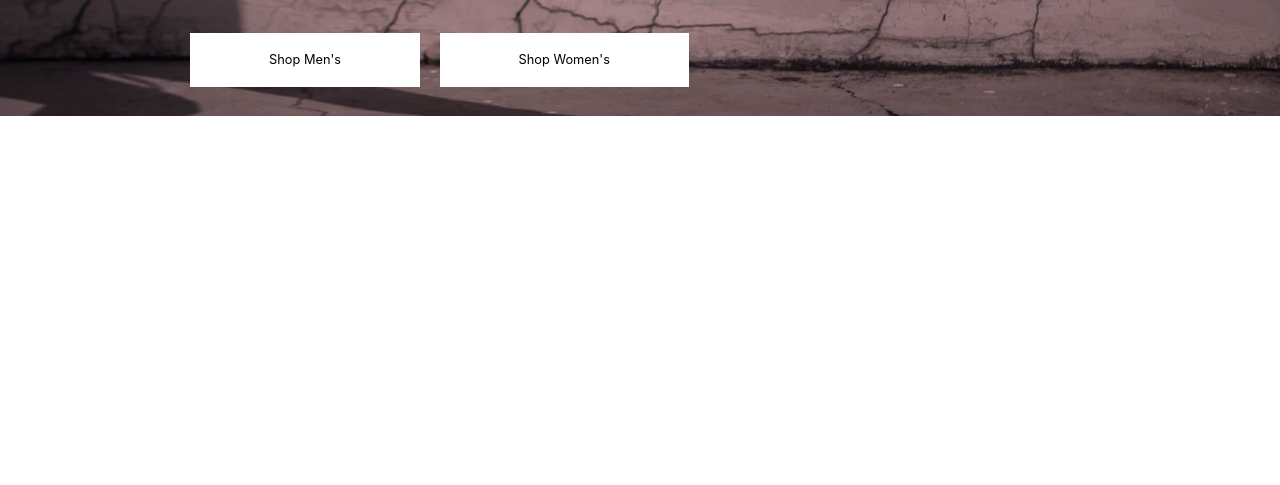
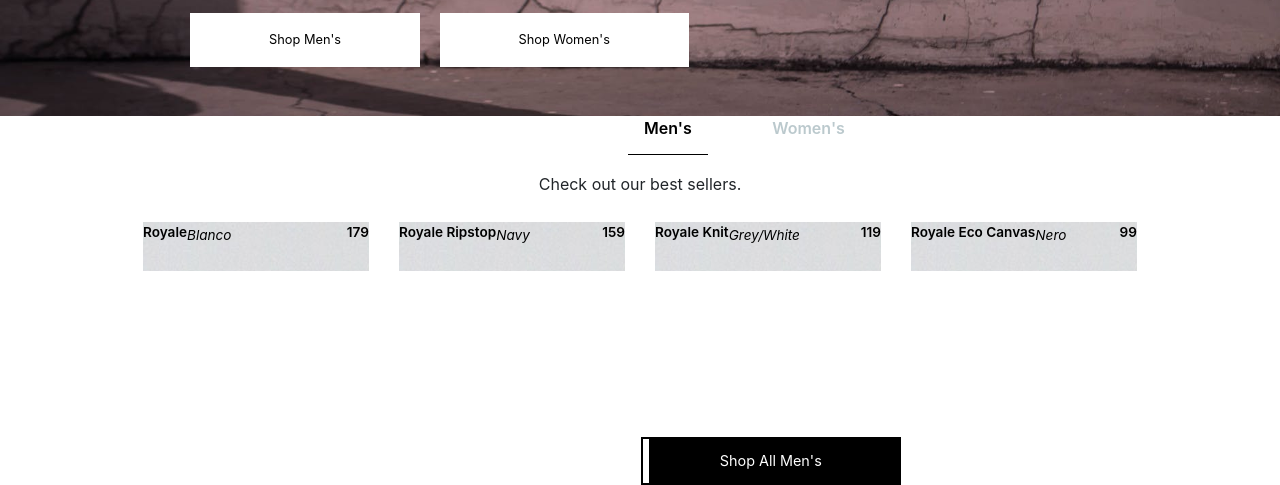
Before and after one commit to Gokhularamanan/E-Shopping-Website, a plain HTML site: page Index.html in a window 1280 px wide. Shown: the part 604-1089 px from the top of the page. Before the commit the page ends 800 px from the top, so only its background shows below. Drawn offline with nearby package versions, Linux system fonts and the light colour scheme.

Commit message:
dought commit

```diff
--- a/Index.html
+++ b/Index.html
@@ -34,7 +34,7 @@
         </div>
      </div>
     </header>
-    <!-- <section class="section-Typeshoe">
+    <section class="section-Typeshoe">
         <div class="shoe-type">
             <a href="#" class="opt-men">Men's</a>
             <a href="#" class="opt-wom">Women's</a>
@@ -43,38 +43,40 @@
         <div class="container">
             <div class="row">
                 <div class="col span-1-of-4">
-                    <img src="Images/background-image.jpeg"/>
-                    <p>Royale</p>
-                    <p>179</p>
-                    <p>Blanco</p>
+                <div class="men-img-1">
+                    <a href="#" class="title-shoe">Royale</a>
+                    <a href="#" class="model-shoe">179</a>
+                    <a href="#" class="brand-shoe">Blanco</a>
+                </div>
                 </div>
                 <div class="col span-1-of-4">
-                    <img src="Images/background-image.jpeg"/>
-                    <p>Royale Ripstop</p>
-                    <p>159</p>
-                    <p>Navy</p>
-                </div>
-                <div class="col span-1-of-4">
-                    <img src="Images/background-image.jpeg"/>
-                    <p>Royale Knit</p>
-                    <p>119</p>
-                    <p>Grey/White</p>
-                </div>
-                <div class="col span-1-of-4">
-                    <img src="Images/background-image.jpeg"/>
-                    <p>Royale Eco Canvas</p>
-                    <p>99</p>
-                    <p>Nero</p>
+                    <div class="men-img-2">
+                    <a href="#" class="title-shoe">Royale Ripstop</a>
+                    <a href="#" class="model-shoe">159</a>
+                    <a href="#" class="brand-shoe">Navy</a>
                 </div>
             </div>
+                <div class="col span-1-of-4">
+                    <div class="men-img-3">
+                    <a href="#" class="title-shoe">Royale Knit</a>
+                    <a href="#" class="model-shoe">119</a>
+                    <a href="#" class="brand-shoe">Grey/White</a>
+                </div>
+            </div>
+                <div class="col span-1-of-4">
+                    <div class="men-img-4">
+                    <a href="#" class="title-shoe">Royale Eco Canvas</a>
+                    <a href="#" class="model-shoe">99</a>
+                    <a href="#" class="brand-shoe">Nero</a>
+                </div>
+            </div>
+            </div>
           </div>
-          <div class="all-mens">
-            <a href="#" class="btn btn-allmens">Shop All Men's</a>
+          <div class="row">
+            <a href="#" class="btn-allmens">Shop All Men's</a>
          </div>
-        </section> -->
-       <section class="page">
-           <p>Hello</p>
-       </section>
+        </section>
+
 
 
 
--- a/css/style.css
+++ b/css/style.css
@@ -6,15 +6,13 @@
     margin: 0;
     box-sizing: border-box;
 }
-
-html
+body
 {
     background-color: #fff;
     font-family: 'Lato','Arial',sans-serif;
     text-rendering: optimizeLegibility;
     overflow-x: hidden;
     height: 100vh;
-    margin: auto;
 }
 
 .clearfix {zoom: 1;}
@@ -42,7 +40,7 @@ html
 
 .main-content
 {
-    margin: 200px 500px 0 190px;
+    margin: 180px 500px 0 190px;
     color: #fff;
     line-height: 2rem;
     padding:150px 0 0 0;
@@ -226,6 +224,7 @@ html
     max-width:80%;
     margin: auto;
     height: auto;
+    padding: 45rem 0 0 0;
 }
 
 .opt-men
@@ -263,9 +262,7 @@ html
 
 .section-Typeshoe img
 {
-    width: 100%;
-    height: 100%;
-    margin:10px 20px 15px 0;
+
 
 }
 
@@ -274,13 +271,14 @@ html
     width: 28.3%;
 }
 
-.btn-allmens
+.btn-allmens:link
 {
-    box-shadow: inset -250px 0 0 0 #000;
-    border: 2px solid #000;
+    box-shadow: inset -250px 0 0 0 #000 !important;
+    border: 2px solid #000 !important;
     color:#fff !important;
-    font-size: 80%;
-    margin: 80px 100px 0px 100px;
+    font-size: 90%;
+    padding:0.7rem 4.8rem;
+    margin: 11rem 0rem 0 33rem;
     -webkit-transition: ease-out 0.4s;
     -moz-transition: ease-out 0.4s;
     transition: ease-out 0.4s;
@@ -288,8 +286,92 @@ html
 }
 
 .btn-allmens:hover
+{
+      box-shadow: inset 0 0 0 0 #000 !important;
+      color: #000 !important;
+      text-decoration:none;
+}
 
+.title-shoe
 {
-      box-shadow: inset 0 0 0 0 #000;
-      color: #fff !important;
+    font-size:85%;
+    font-weight: 600;
+    float: left;
+    color: #000;
 }
+
+.title-shoe:hover
+{
+    text-decoration:none;
+    color: #000;
+}
+.model-shoe
+{
+    font-size:85%;
+    font-weight: 600;
+    float: right;
+    color: #000;
+}
+.model-shoe:hover
+{
+    text-decoration:none;
+    color: #000;
+}
+.brand-shoe
+{
+    font-style: italic;
+    font-size:85%;
+    /* margin:35px 0 0 15px; */
+    color: #000;
+}
+.brand-shoe:hover
+{
+    text-decoration:none;
+    color: #000;
+}
+
+.men-img-1
+{
+    background:url(../Images/mens-1.jpg);
+    width: 100%;
+    height: 100%;
+    margin:10px 20px 15px 0;
+}
+.men-img-1:hover
+{
+   background:url(../Images/background-image.jpeg);
+}
+
+.men-img-2
+{
+    background:url(../Images/mens-1.jpg);
+    width: 100%;
+    height: 100%;
+    margin:10px 20px 15px 0;
+}
+.men-img-2:hover
+{
+   background:url(../Images/background-image.jpeg);
+}
+.men-img-3
+{
+    background:url(../Images/mens-1.jpg);
+    width: 100%;
+    height: 100%;
+    margin:10px 20px 15px 0;
+}
+.men-img-3:hover
+{
+   background:url(../Images/background-image.jpeg);
+}
+.men-img-4
+{
+    background:url(../Images/mens-1.jpg);
+    width: 100%;
+    height: 100%;
+    margin:10px 20px 15px 0;
+}
+.men-img-4:hover
+{
+   background:url(../Images/background-image.jpeg);
+}
```
